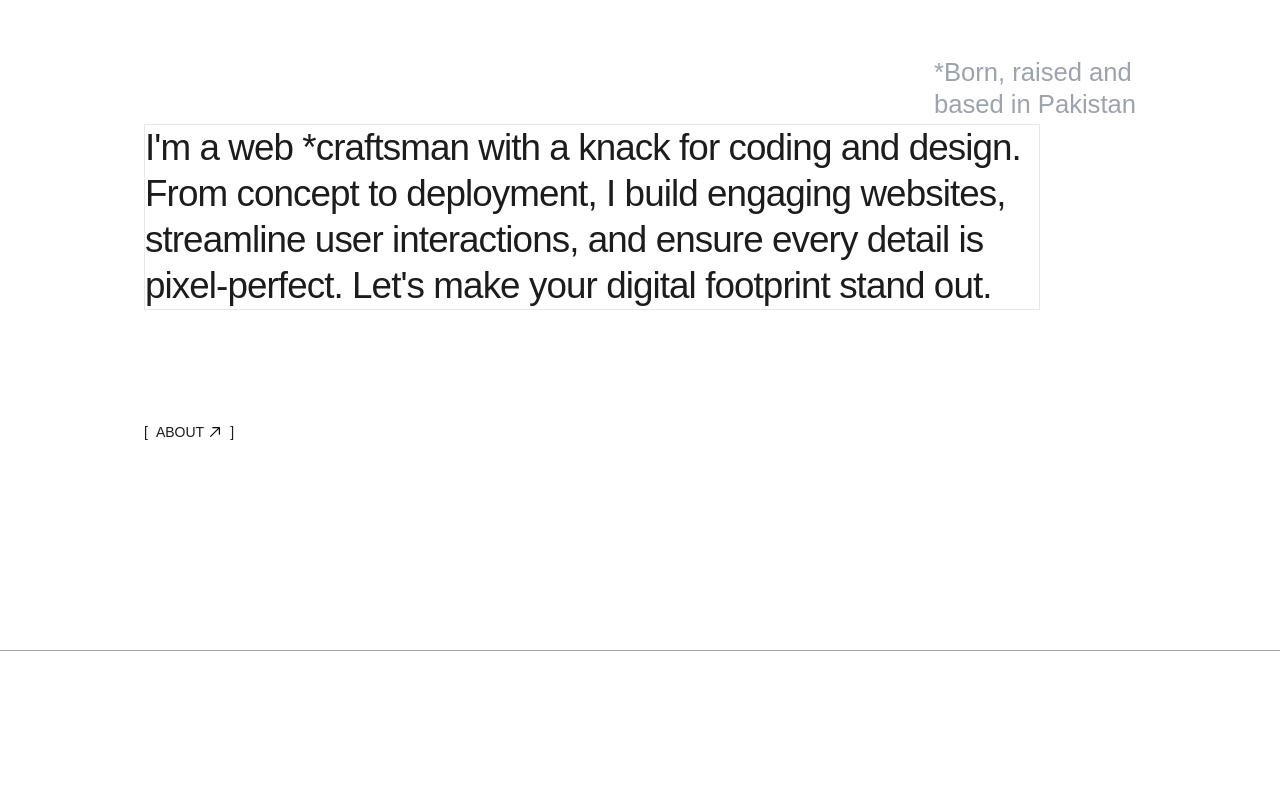
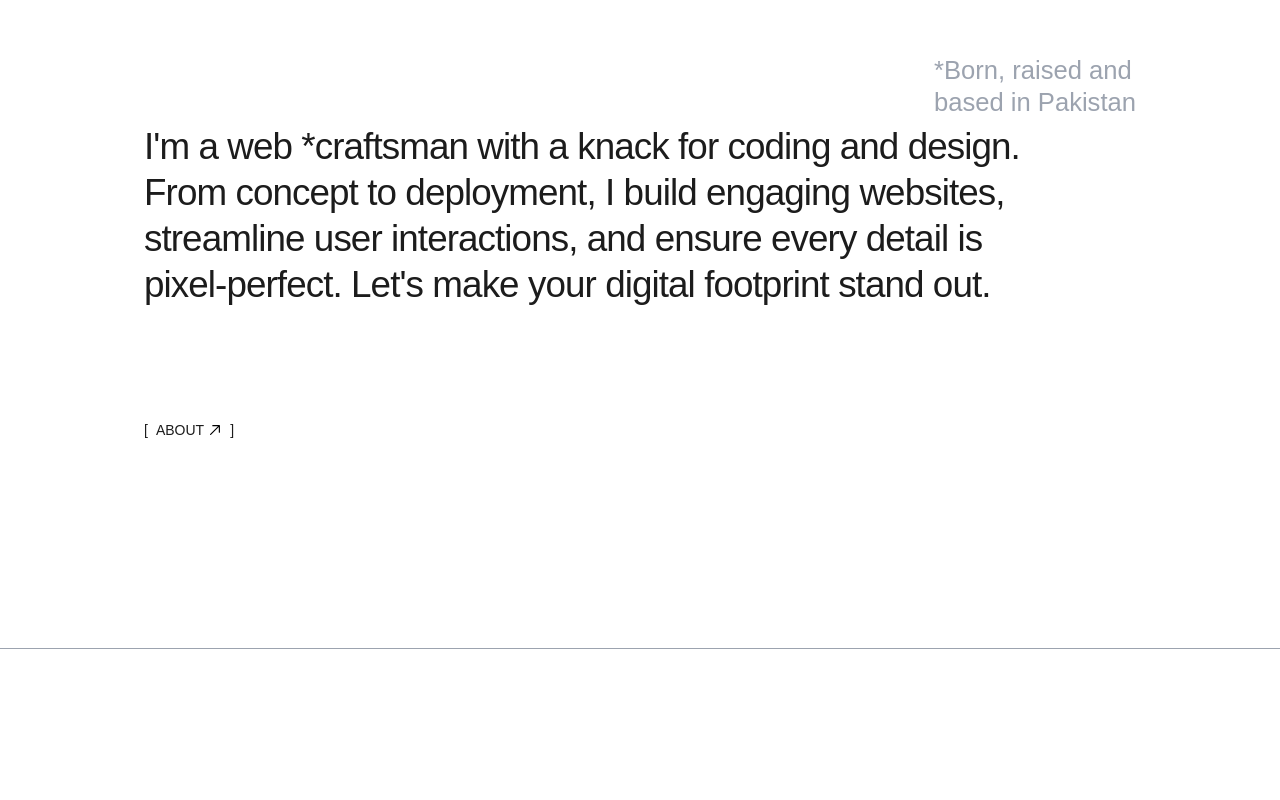
Before and after one commit to umarfarooq6519/portfolio, a React (Vite) app: page / in a window 1280 px wide. Shown: the part 1280-2080 px from the top of the page. Built offline with nearby package versions, Linux system fonts and the light colour scheme; a web font is replaced by a local one.

Commit message:
remove border

```diff
--- a/src/components/HomePage.jsx
+++ b/src/components/HomePage.jsx
@@ -151,7 +151,7 @@ function IntroSection() {
               amount: 0.5,
               once: true,
             }}
-            className="border xl:max-w-4xl fhd:max-w-6xl"
+            className=" xl:max-w-4xl fhd:max-w-6xl"
           >
             I'm a web *craftsman with a knack for coding and design. From
             concept to deployment, I build engaging websites, streamline user
```
